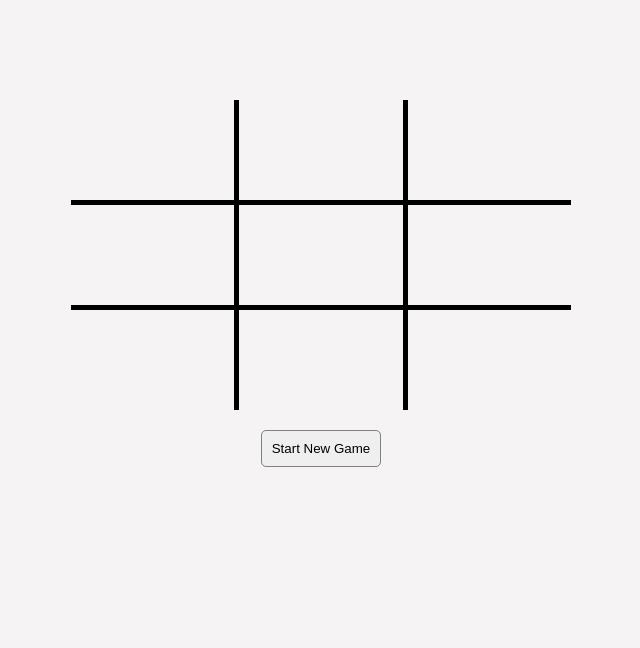
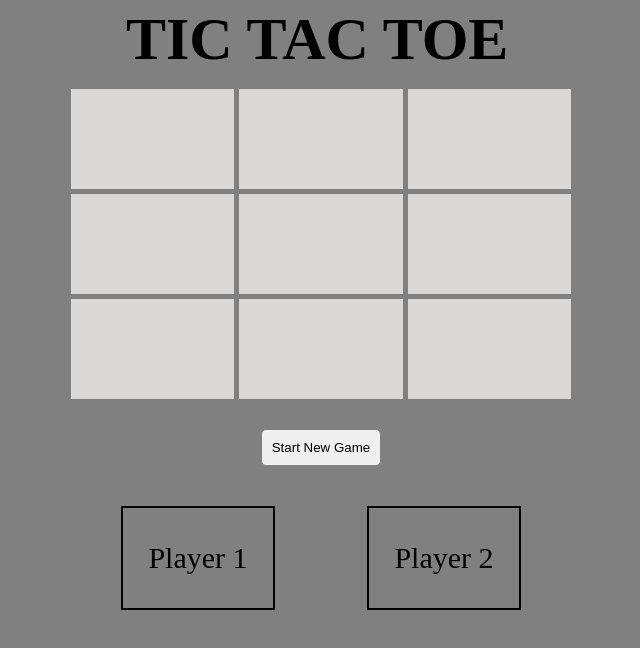
Before and after one commit to mvangin/tic-tac-toe, a plain HTML site: page index.html in a window 1280 px wide. Shown: the whole page, without its empty margins (319-959 px from the left). Drawn offline with Linux system fonts and the light colour scheme.

Commit message:
current player shown by colored div

```diff
--- a/index.html
+++ b/index.html
@@ -6,6 +6,9 @@
 </head>
 
 <body>
+   <div class="title">
+       <h1> TIC TAC TOE </h1>
+   </div>
 
     <div class="gameboard">
         <div class="boardSquare">
@@ -40,17 +43,27 @@
     </div>
 
 
+
     <div class="buttonWrapper">
         <button class="startGame"> Start New Game </button>
 
-        <div class="winner">
+        <div class="winner"></div>
 
-        </div>
         <div class="playerTitle">
-
         </div>
 
+        <div class="players">
+            <div class="player player1">
+                Player 1
+            </div>
+            <div class="player player2">
+                Player 2
+            </div>
+        </div>
+
+
     </div>
+</div>
 </body>
 
 <script src="scripts/script.js"></script>
--- a/scripts/script.js
+++ b/scripts/script.js
@@ -3,9 +3,9 @@ var gameBoard = (function () {
     const boardSquares = document.querySelectorAll('.boardSquare');
     const playerChoice = document.querySelector('.playerChange')
     const startGame = document.querySelector('.startGame')
-    const playerTitle = document.querySelector('.playerTitle');
     const winner = document.querySelector('.winner');
-
+    const player1Div = document.querySelector('.player1');
+    const player2Div = document.querySelector('.player2');
 
 
     var gameBoard = ["", "", "",
@@ -13,9 +13,7 @@ var gameBoard = (function () {
         "", "", ""];
 
     var player = (playerName, playerSymbol) => {
-        const nameText = playerName + " is now taking their turn";
-
-        return { playerName, nameText, playerSymbol };
+        return { playerName, playerSymbol };
     }
 
 
@@ -61,7 +59,6 @@ var gameBoard = (function () {
                 ((gameBoard[0] + gameBoard[4] + gameBoard[8]) == winningCombo) ||
                 ((gameBoard[2] + gameBoard[4] + gameBoard[6]) == winningCombo)) {
                 winner.textContent = player.playerName + " is the winner!";
-                playerTitle.textContent = "";
                 startGame.style.display = "inline";
                 removePress();
 
@@ -70,7 +67,6 @@ var gameBoard = (function () {
 
         if (!gameBoard.includes("") && winner.textContent == "") {
             winner.textContent = "Its a tie!";
-            playerTitle.textContent = "";
             startGame.style.display = "inline";
             removePress();
         }
@@ -90,7 +86,6 @@ var gameBoard = (function () {
 
         startGame.addEventListener("click", () => {
             startGame.style.display = "none";
-            playerTitle.textContent = player1.nameText;
             clearGame();
             playerPress();
 
@@ -100,10 +95,13 @@ var gameBoard = (function () {
         function changePlayer() {
             if (currentPlayer == player1) {
                 currentPlayer = player2;
-                playerTitle.textContent = player2.nameText;
+                player1Div.classList.add("currentPlayer");
+                player2Div.classList.remove("currentPlayer");
+
             } else {
                 currentPlayer = player1;
-                playerTitle.textContent = player1.nameText;
+                player2Div.classList.add("currentPlayer");
+                player1Div.classList.remove("currentPlayer");
             }
         }
 
--- a/styles/styles.css
+++ b/styles/styles.css
@@ -1,26 +1,47 @@
+
+
 body {
-    background: rgb(245, 243, 243);
+    padding: 0px;
+    margin: 0px;
+    background: grey;
+}
+
+.title {
+    width: 400px;
+    margin: 0 auto;
+    font-size: 30px;
+    padding: 0px;
+}
+
+h1 {
+    padding: 5px;
+    margin: 0px;
 }
 
 
+
 .gameboard {
+
+    padding: 10px;
+    border-radius: 5px;
     width: 500px;
     margin: 0 auto;
     display: grid;
     grid-template-columns: repeat(3,1fr);
     grid-template-rows: repeat(3, 1fr);
-    margin-top: 100px;
-    background: black;
     grid-gap: 5px;
+
+
 }
 
 .boardSquare {
     height: 100px;
-    background: rgb(245, 243, 243);
     display: flex;
     justify-content: center;
     align-items: center;
     font-size: 40px;
+    background: rgb(218, 215, 215);
+    z-index: 40;
 }
 
 
@@ -46,3 +67,27 @@ button {
     border: solid grey 1px;
     border-radius: 5px;
 }
+
+
+.player {
+    display: flex;
+    width:150px;
+    height:100px;
+    border: solid black 2px;
+    justify-content: center;
+    align-items: center;
+    font-size: 30px;
+
+}
+
+.currentPlayer {
+    background: rgb(10, 126, 10);
+}
+
+.players {
+    margin: 0 auto;
+    display: flex;
+    width: 400px;
+    justify-content: space-between;
+
+}
```
